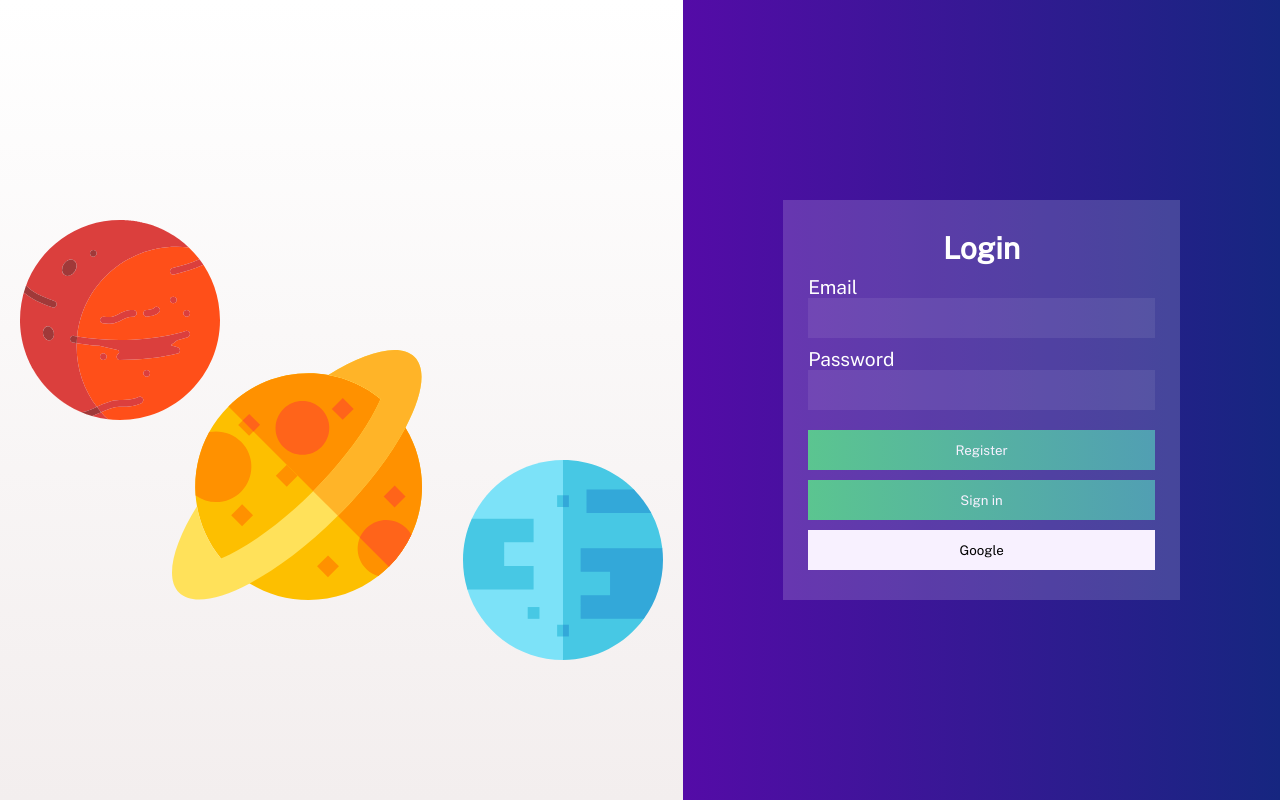
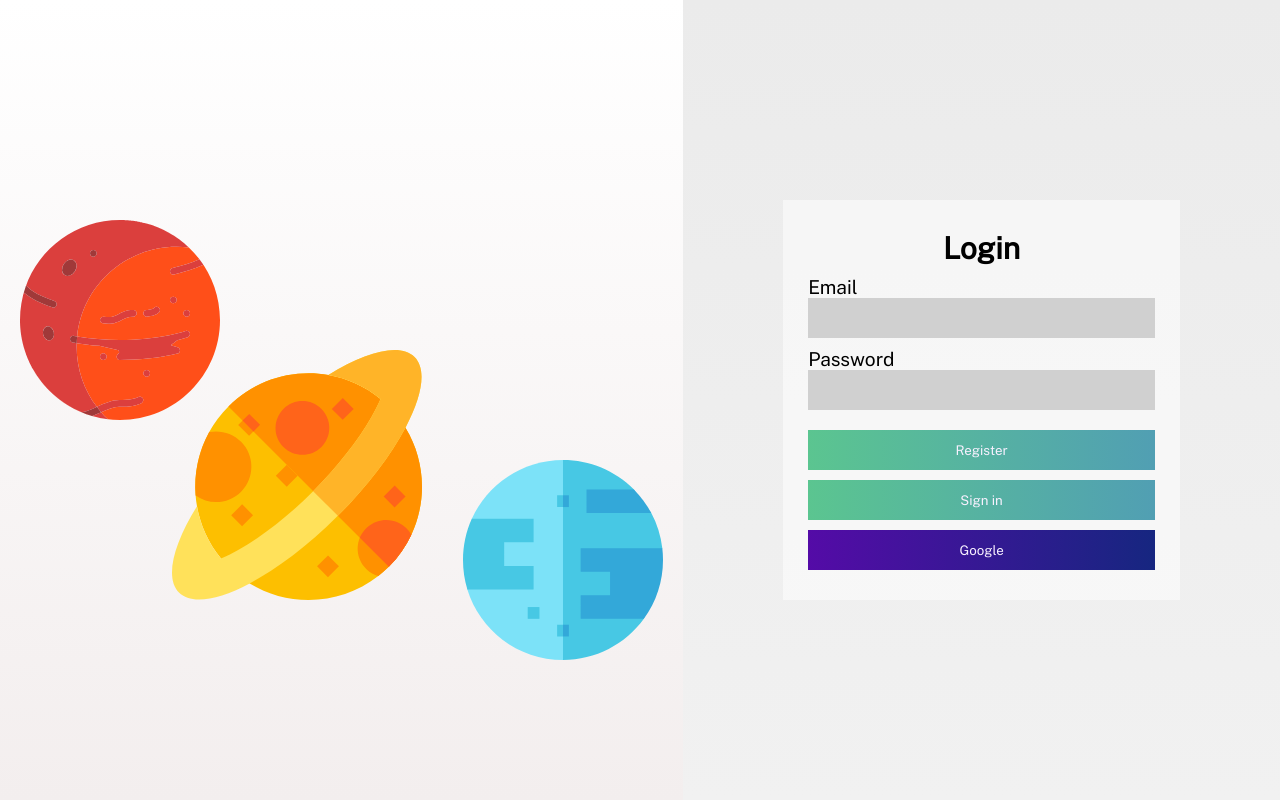
Before and after one commit to Quarzizus/QuarShiChat, a React (Vite) app: page / in a window 1280 px wide. Built offline with nearby package versions, Linux system fonts and the light colour scheme; what reactfire would draw is missing.

Commit message:
ADD-> Design white

```diff
--- a/src/styles/components/Form.scss
+++ b/src/styles/components/Form.scss
@@ -1,7 +1,7 @@
 @import "../index.scss";
 
 .Form {
-  background: rgba(255, 255, 255, 0.164);
+  background: rgba(255, 255, 255, 0.541);
   height: 400px;
   width: 100%;
   display: flex;
@@ -9,7 +9,7 @@
   justify-content: space-around;
   align-items: center;
   padding: 25px;
-  color: white;
+  color: black;
   font-family: $font;
 
   h2 {
@@ -24,10 +24,10 @@
     }
     input {
       height: 40px;
-      background-color: rgba(255, 255, 255, 0.075);
+      background-color: rgba(0, 0, 0, 0.157);
       border: none;
       padding: 0 20px;
-      color: $white;
+      color: black;
       font-family: $font;
     }
     input:focus,
@@ -51,8 +51,8 @@
     cursor: pointer;
   }
   .button-google {
-    background: $white;
-    color: black;
+    background: linear-gradient(to right, rgb(84, 11, 167), rgb(22, 38, 128));
+    color: $white;
   }
 }
 
--- a/src/styles/routes/Login.scss
+++ b/src/styles/routes/Login.scss
@@ -42,7 +42,10 @@
     width: 609px;
     min-width: 45%;
     height: 100%;
-    background: linear-gradient(to right, rgb(84, 11, 167), rgb(22, 38, 128));
+    background: linear-gradient(
+      to right,
+      rgb(249, 248, 250) rgb(253, 253, 255)
+    );
     display: flex;
     justify-content: center;
     align-items: center;
```
